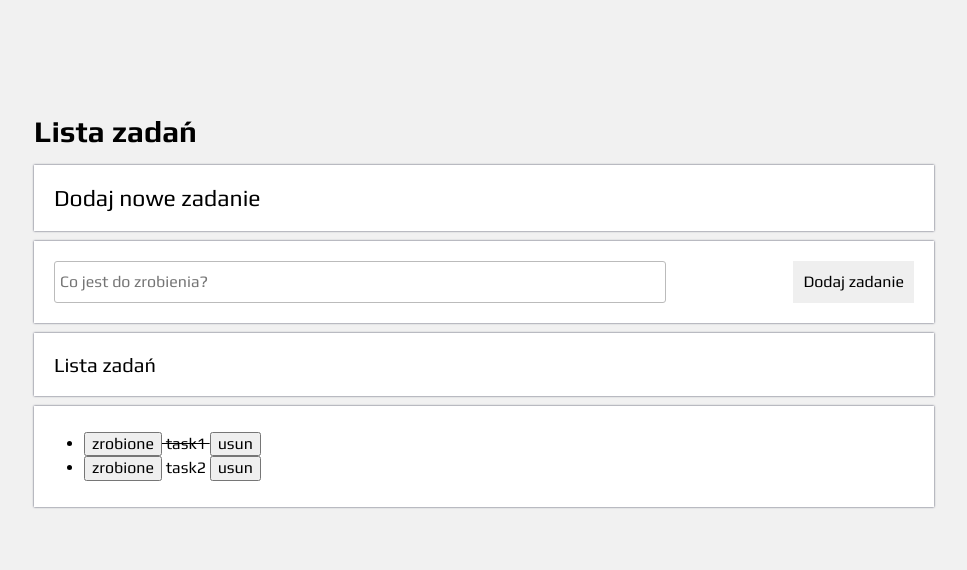
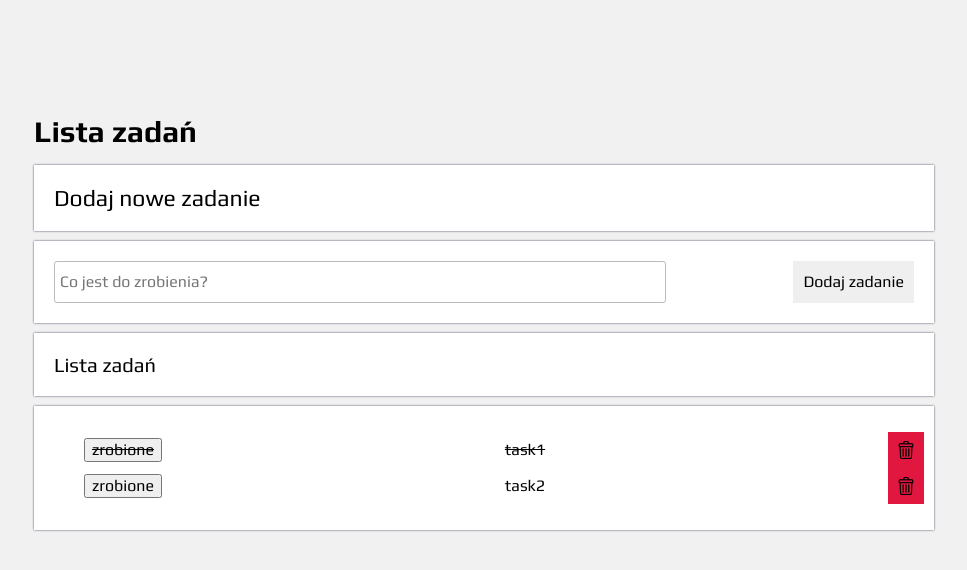
Before and after one commit to grzedomin/to-do-list, a plain HTML site: page index.html in a window 1280 px wide. Shown: the whole page, without its empty margins (156-1123 px from the left). Drawn offline with nearby package versions, Linux system fonts and the light colour scheme.

Commit message:
removeButton styled

```diff
--- a/css/main.css
+++ b/css/main.css
@@ -35,4 +35,33 @@
 
 .main__taskList--done {
     text-decoration: line-through;
+    list-style-type: none;
+    display: flex;
+    flex-direction: row;
+    justify-content: space-between;
+    align-items: center;
 }
+
+.main__listItem {
+    list-style-type: none;
+    display: flex;
+    flex-direction: row;
+    justify-content: space-between;
+    align-items: center;
+
+}
+
+.main__taskRemoveButton {
+    font-size: 20px;
+    min-height: 36px;
+    min-width: 36px;
+    border: none;
+    background: url("../images/trash.png");
+    background-color: rgb(226, 23, 63);
+    background-repeat: no-repeat;
+    background-position: center;
+}
+
+.main__taskRemoveButton:hover {
+    background-color: rgb(235, 80, 111);
+}
--- a/js/script.js
+++ b/js/script.js
@@ -50,18 +50,17 @@
 
         for (task of tasks) {
             htmlString += `
-            <li ${task.done ? "class=\"main__taskList--done\"" : ""}>
+            <li ${task.done ? "class=\"main__taskList--done\"" : "class=\"main__listItem\""} >
                 <button class="js-taskDone">zrobione</button>
                      ${task.content}
-                <button class="js-taskRemove">usun</button>
+                <button class="js-taskRemove main__taskRemoveButton"></button>
             </li>
 
             `;
         };
         document.querySelector(".js-taskList").innerHTML = htmlString;
 
-       bindEvents();
-
+        bindEvents();
     };
 
     const onFormSubmit = (event) => {
```
Also changed, not shown: images/trash.png (added).
